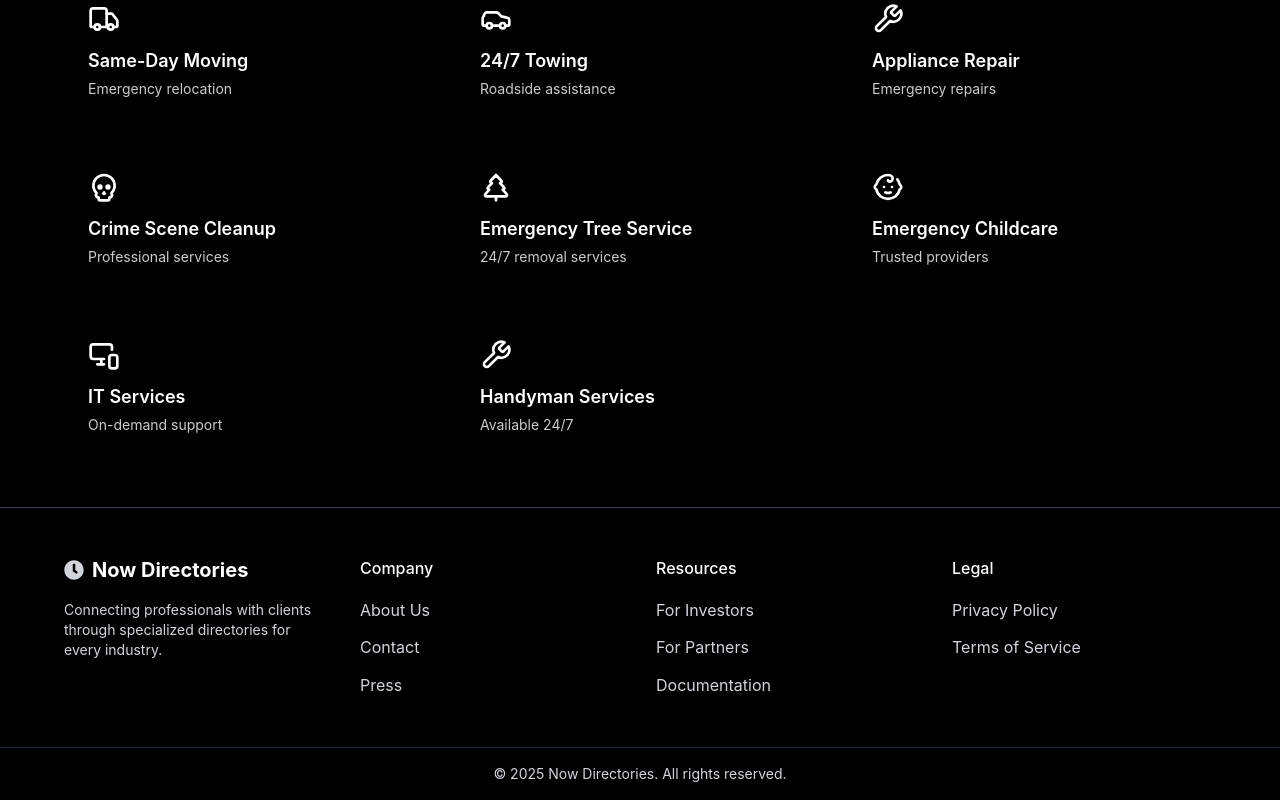
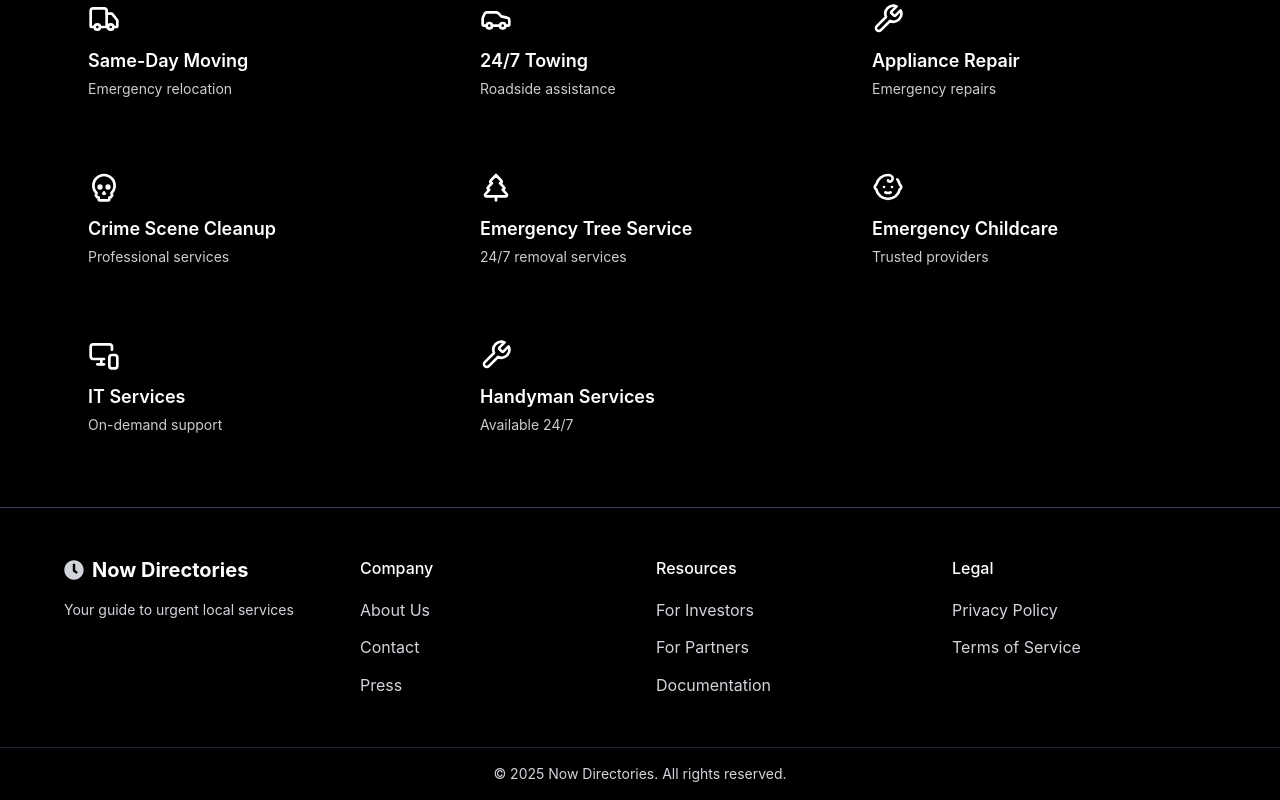
Before and after one commit to 7lsnyc/Now_Directories_Platform, a Next.js app: page / in a window 1280 px wide. Shown: the part 1305-2105 px from the top of the page. Built offline with nearby package versions, Linux system fonts and the light colour scheme.

Commit message:
content(platform): update footer tagline to emphasize urgent services

```diff
--- a/components/platform/FooterPlatform.tsx
+++ b/components/platform/FooterPlatform.tsx
@@ -17,7 +17,7 @@ export default function FooterPlatform() {
             <h3 className="text-xl font-bold text-white">Now Directories</h3>
           </div>
           <p className="text-sm">
-            Connecting professionals with clients through specialized directories for every industry.
+            Your guide to urgent local services
           </p>
         </div>
 
```
